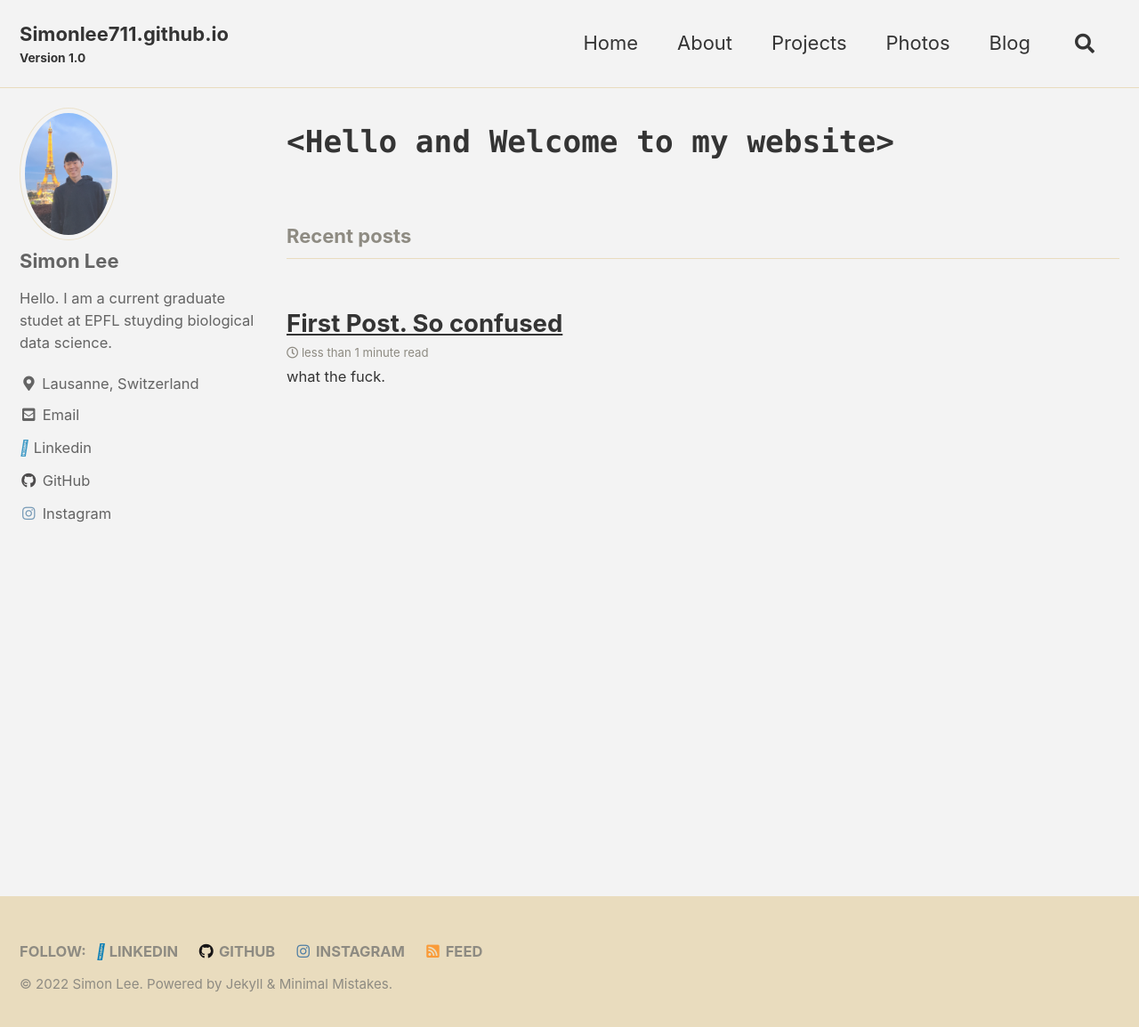
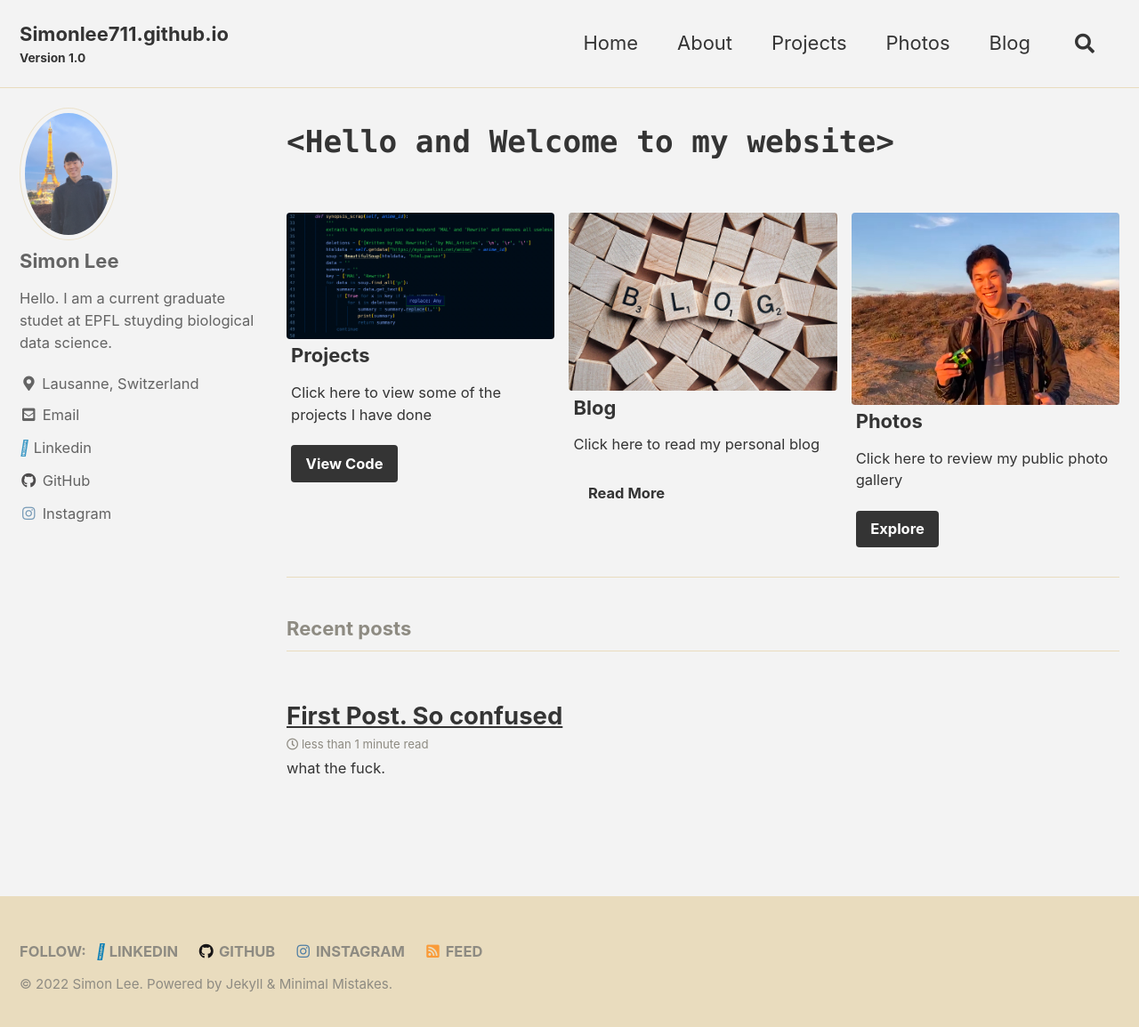
Before and after one commit to Simonlee711/Simonlee711.github.io, a Jekyll site: the page built from index.html, in a window 1280 px wide and 1162 px high. Shown: the top 1154 px of the window at 89% size. Built offline with Jekyll 4.4.1, drawn with Linux system fonts in a browser that asks for light colours; cached includes are drawn as plain includes; the list of posts is cut into pages by our own code.

Commit message:
chunk thing

```diff
--- a/index.html
+++ b/index.html
@@ -2,8 +2,30 @@
 layout: home
 author_profile: true
 classes: wide
+
+feature_row:
+  - image_path: /assets/splash/1.jpg
+    title: "Projects"
+    excerpt: "Click here to view some of the projects I have done"
+    url: "https://simonlee711.github.io/projects/"
+    btn_label: "View Code"
+    btn_class: "btn--primary"
+  - image_path: /assets/splash/2.jpg
+    title: "Blog"
+    excerpt: "Click here to read my personal blog"
+    url: "https://simonlee711.github.io/blog/"
+    btn_label: "Read More"
+    btn_class: "btn--secondar"
+  - image_path: /assets/splash/3.jpg
+    title: "Photos"
+    excerpt: "Click here to review my public photo gallery"
+    url: "https://simonlee711.github.io/photos/"
+    btn_label: "Explore"
+    btn_class: "btn--primary"
 ---
 
 <div class="header">
     <h1><code>&lt;Hello and Welcome to my website&gt;</code> </br> </br></h1>
 </div>
+
+{% include feature_row %}
```
Also changed, not shown: assets/splash/1.jpg (added), assets/splash/2.jpg (added), assets/splash/3.jpg (added), 2 other files.
